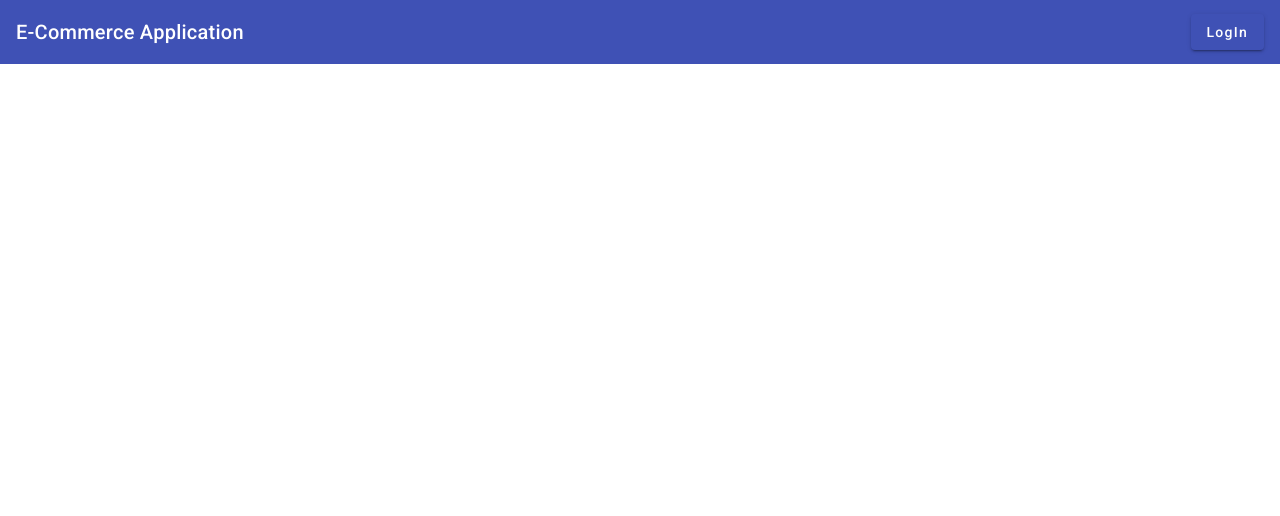
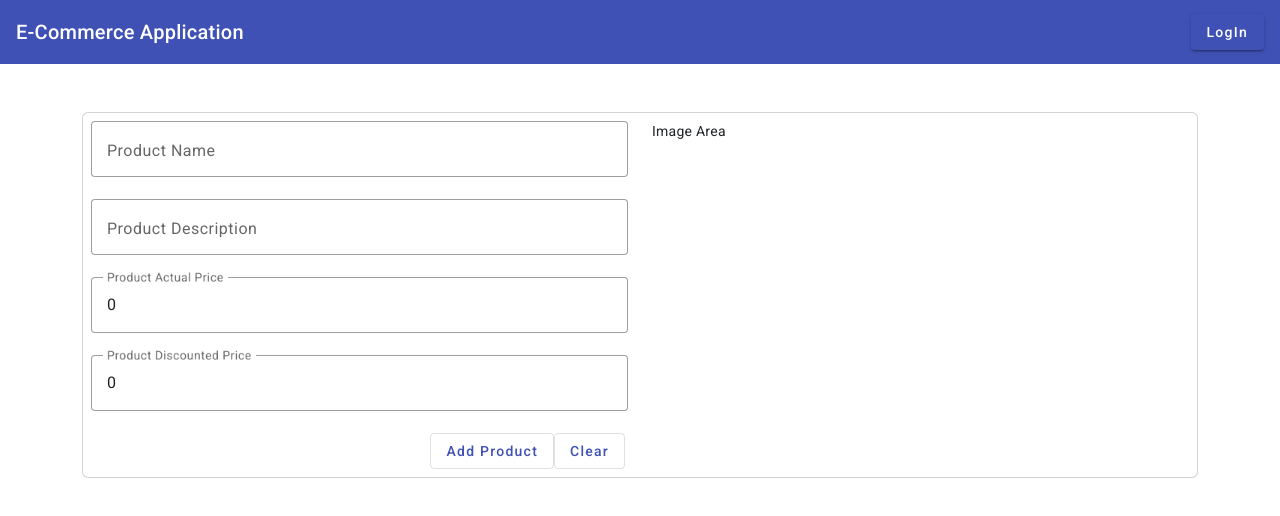
Before and after one commit to Shivam00000001/E-Commerce-Client, an Angular app: page /addNewProduct in a window 1280 px wide. Before the commit this address led to /. Shown: the top 516 px of the page. Built offline with nearby package versions, Linux system fonts and the light colour scheme.

Commit message:
Created Form to add new Product by only Admin

```diff
--- /dev/null
+++ b/src/app/_Services/product.service.ts
@@ -0,0 +1,15 @@
+import { HttpClient } from '@angular/common/http';
+import { Injectable } from '@angular/core';
+import { Product } from '../_model/product.mode';
+
+@Injectable({
+  providedIn: 'root'
+})
+export class ProductService {
+
+  constructor(private httpClient:HttpClient) { }
+
+  public addProduct(product:Product) {
+    return this.httpClient.post<Product>("http://localhost:8081/addNewProduct",product);
+  }
+}
--- a/src/app/_Services/user-auth.service.ts
+++ b/src/app/_Services/user-auth.service.ts
@@ -27,8 +27,17 @@
     localStorage.clear;
   }
 
-  public isLoggedIn()   {
+  public isLoggedIn() {
      return this.logIn;
   }
 
+  public isAdmin(){
+    const roles: any[] = this.getRoles();
+    return roles[0].roleName === 'Admin';
+  }
+
+  public isUser(){
+    const roles: any[] = this.getRoles();
+    return roles[0].roleName === 'User';
+  }
 }
--- /dev/null
+++ b/src/app/_model/product.mode.ts
@@ -0,0 +1,6 @@
+export interface Product{
+    productName:string;
+    productDescription:string;
+    productDiscountedPrice:number;
+    productActualPrice:number;
+}
--- /dev/null
+++ b/src/app/add-new-product/add-new-product.component.html
@@ -0,0 +1,34 @@
+<div class="container mt-5">
+    <div class="card p-2">
+        <div class="row">
+            <div class="col-6">
+                <form #productForm="ngForm" (ngSubmit)="addProduct(productForm)">
+                    <mat-form-field appearance="outline" class="w-100">
+                        <mat-label>Product Name</mat-label>
+                        <input matInput [(ngModel)]="product.productName" name="userName" placeholder="Product Name">
+                    </mat-form-field>
+                    <mat-form-field appearance="outline" class="w-100">
+                        <mat-label>Product Description</mat-label>
+                        <input matInput [(ngModel)]="product.productDescription" name="productDescription" placeholder="Product Description">
+                    </mat-form-field>
+                    <mat-form-field appearance="outline" class="w-100">
+                        <mat-label>Product Actual Price</mat-label>
+                        <input matInput [(ngModel)]="product.productActualPrice" name="productActualPrice" placeholder="Product Actual Price">
+                    </mat-form-field>
+                    <mat-form-field appearance="outline" class="w-100">
+                        <mat-label>Product Discounted Price</mat-label>
+                        <input matInput [(ngModel)]="product.productDiscountedPrice" name="productDiscountedPrice" placeholder="Product Discounted Price">
+                    </mat-form-field>
+                    <div align="right">
+                    <button mat-stroked-button type="submit" color="primary">Add Product</button>
+                    <button mat-stroked-button type="reset" color="primary" style="margin-right: 3px;">Clear</button>
+                    </div>
+                </form>
+            </div>
+            <div class="col-6">
+                Image Area
+            </div>
+        </div>
+
+    </div>
+</div>
--- /dev/null
+++ b/src/app/add-new-product/add-new-product.component.ts
@@ -0,0 +1,31 @@
+import { Component } from '@angular/core';
+import { NgForm } from '@angular/forms';
+import { Product } from '../_model/product.mode';
+import { ProductService } from '../_Services/product.service';
+
+@Component({
+  selector: 'app-add-new-product',
+  templateUrl: './add-new-product.component.html',
+  styleUrls: ['./add-new-product.component.css']
+})
+export class AddNewProductComponent {
+  product:Product = {
+    productName:"",
+    productDescription:"",
+    productDiscountedPrice:0,
+    productActualPrice:0
+  }
+
+  constructor(private productService:ProductService){}
+
+  addProduct(productForm:NgForm){
+    this.productService.addProduct(this.product).subscribe({
+      next: (response:any) => {
+        productForm.reset();
+      },
+      error: (err) => console.log(err),
+      complete:() => console.log("Completed")
+    });
+  }
+
+}
--- a/src/app/app-routing.module.ts
+++ b/src/app/app-routing.module.ts
@@ -1,5 +1,6 @@
 import { NgModule } from '@angular/core';
 import { RouterModule, Routes } from '@angular/router';
+import { AddNewProductComponent } from './add-new-product/add-new-product.component';
 import { AdminComponent } from './admin/admin.component';
 import { ForbiddenComponent } from './forbidden/forbidden.component';
 import { HomeComponent } from './home/home.component';
@@ -12,7 +13,8 @@
   {path:'admin',component:AdminComponent, canActivate:[AuthGuard], data:{roles:['Admin']} },
   {path:'user',component:UserComponent , canActivate:[AuthGuard], data:{roles:['User']} },
   {path:'login',component:LoginComponent},
-  {path:'forbidden',component:ForbiddenComponent}
+  {path:'forbidden',component:ForbiddenComponent},
+  {path:'addNewProduct',component:AddNewProductComponent}
 ];
 
 @NgModule({
--- a/src/app/app.module.ts
+++ b/src/app/app.module.ts
@@ -20,6 +20,7 @@
 import {MatButtonModule} from '@angular/material/button';
 import {MatFormFieldModule} from '@angular/material/form-field';
 import {MatInputModule} from '@angular/material/input';
+import { AddNewProductComponent } from './add-new-product/add-new-product.component';
 
 @NgModule({
   declarations: [
@@ -29,7 +30,8 @@
     UserComponent,
     LoginComponent,
     HeaderComponent,
-    ForbiddenComponent
+    ForbiddenComponent,
+    AddNewProductComponent
   ],
   imports: [
     BrowserModule,
--- a/src/app/header/header.component.html
+++ b/src/app/header/header.component.html
@@ -4,26 +4,7 @@
   <button mat-raised-button color="primary" *ngIf="isLoggedIn()" routerLink="/login">LogIn</button>
   <button mat-raised-button color="warn" *ngIf="isLoggedOut()" (click)="logout()">LogOut</button>
 </mat-toolbar>
-<!-- <nav class="navbar navbar-expand-lg navbar-dark bg-primary">
-    <div class="container-fluid">
-      <a class="navbar-brand" href="#">Angular + JWT</a>
-      <button class="navbar-toggler" type="button" data-bs-toggle="collapse" data-bs-target="#navbarSupportedContent" aria-controls="navbarSupportedContent" aria-expanded="false" aria-label="Toggle navigation">
-        <span class="navbar-toggler-icon"></span>
-      </button>
-      <div class="collapse navbar-collapse" id="navbarSupportedContent">
-        <ul class="navbar-nav me-auto mb-2 mb-lg-0">
-          <li class="nav-item">
-            <a class="nav-link active" aria-current="page" routerLink="/home">Home</a>
-          </li>
-          <li class="nav-item">
-            <a class="nav-link active" aria-current="page" routerLink="/admin" *ngIf="userService.roleMatch(['Admin'])" >Admin DashBoard</a>
-          </li>
-          <li class="nav-item">
-            <a class="nav-link active" aria-current="page" routerLink="/user" *ngIf="userService.roleMatch(['User'])" >User DashBoard</a>
-          </li>
-        </ul>
-        <button *ngIf="isLoggedIn()" type="button" class="btn btn-success" routerLink="/login">LogIn</button>
-        <button *ngIf="isLoggedOut()" type="button" class="btn btn-danger" (click)="logout()">LogOut</button>
-      </div>
-    </div>
-  </nav> -->
+<mat-toolbar color="primary" *ngIf="!isLoggedIn()">
+  <button mat-raised-button color="primary" routerLink="/">Home</button>
+    <button *ngIf="isAdmin()" mat-raised-button color="primary" routerLink="/addNewProduct">Add New Product</button>
+</mat-toolbar>
--- a/src/app/header/header.component.ts
+++ b/src/app/header/header.component.ts
@@ -31,4 +31,12 @@
     return !this.isLoggedIn();
   }
 
+  public isAdmin(){
+    return this.userAuthService.isAdmin();
+  }
+
+  public isUser(){
+    return this.userAuthService.isUser();
+  }
+
 }
```
Also changed, not shown: src/app/add-new-product/add-new-product.component.css (added), 2 other files (tests, documents, lock files or other folders).
